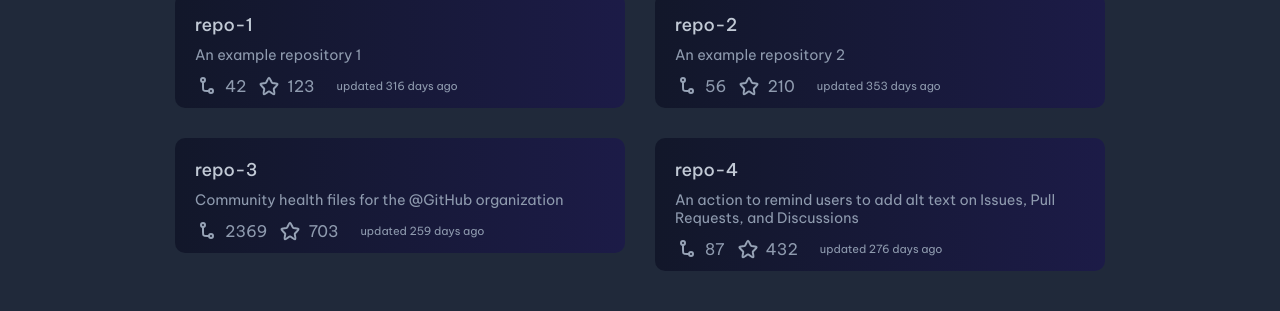
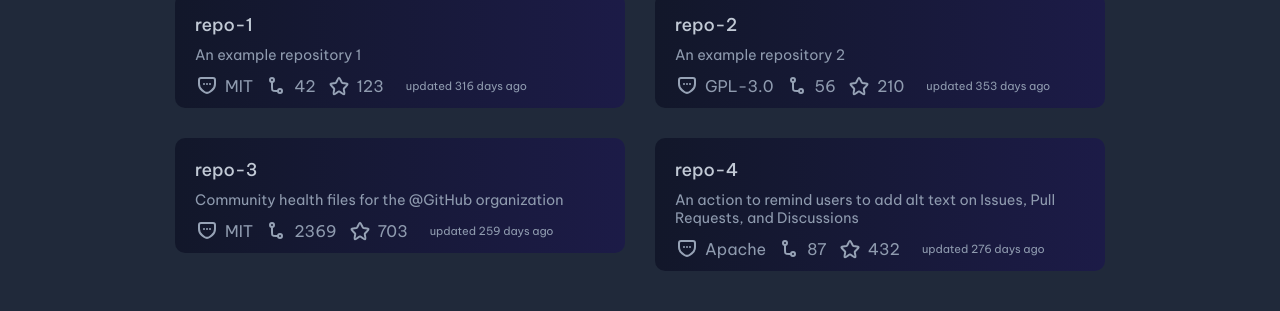
Before and after one commit to chaoting-sun/github-profile, a React (Vite) app: page / in a window 1280 px wide. Shown: the part 513-824 px from the top of the page. Built offline with nearby package versions, Linux system fonts and the light colour scheme; data requests are answered from the project's data file.

Commit message:
fix typo

```diff
--- a/src/components/RepositoryCard.jsx
+++ b/src/components/RepositoryCard.jsx
@@ -59,10 +59,10 @@ const RepositoryCard = ({ repo, repoIndex, handleClickCard }) => {
       <CardTitle>{repo.name}</CardTitle>
       <CardDescription>{repo.description}</CardDescription>
       <CardTrend>
-        {repo.lincense ? (
+        {repo.license ? (
           <>
             <TrendIcon src={chieldAltIconURL} />
-            <TrendValue>MIT</TrendValue>
+            <TrendValue>{repo.license}</TrendValue>
           </>
         ) : null}
         <TrendIcon src={nestingIconURL} />
```
